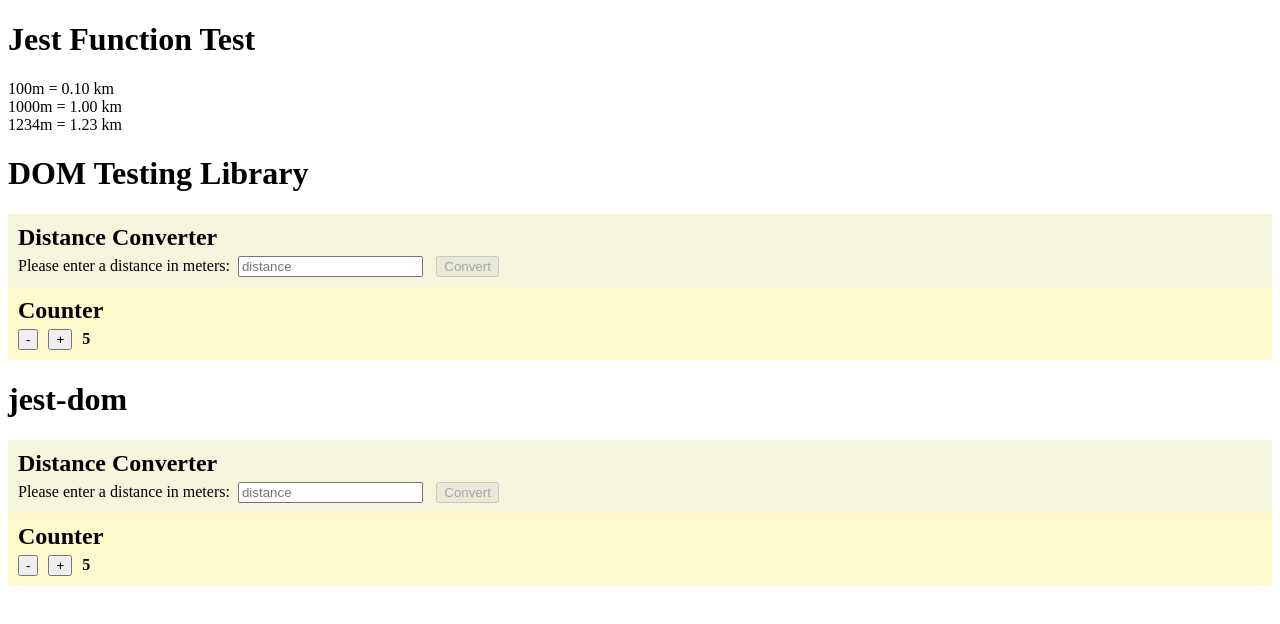
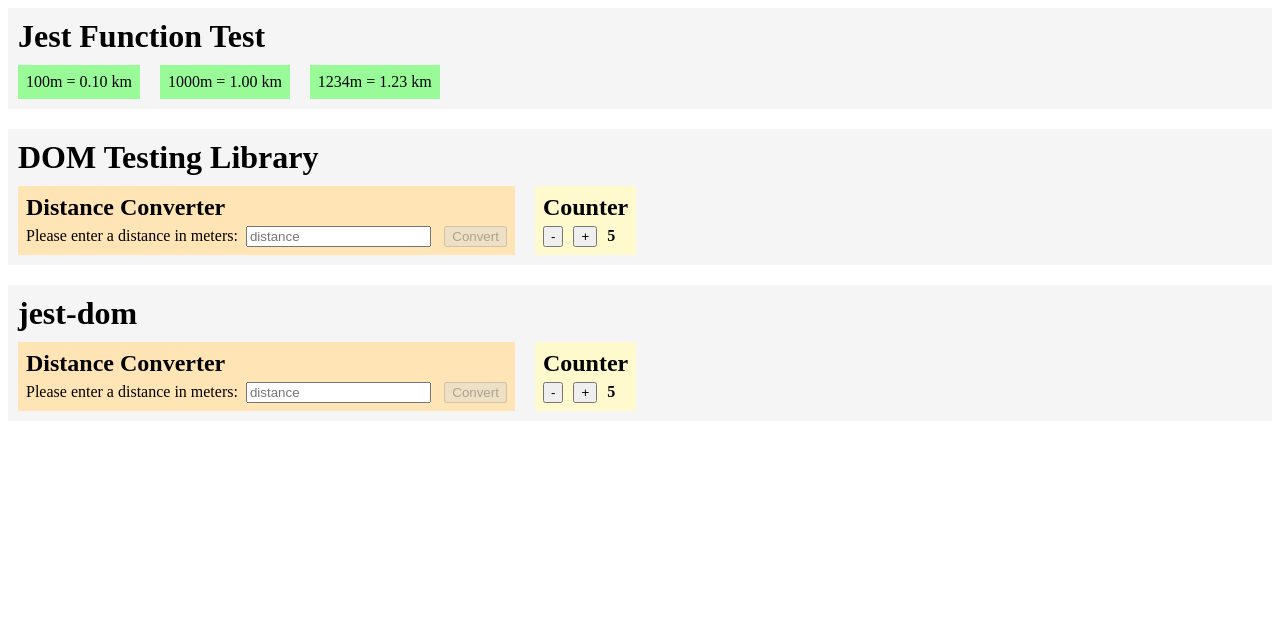
Before and after one commit to Toxe/react-testing, a React (Create React App) app: page / in a window 1280 px wide. Shown: the top 624 px of the page. Built offline with nearby package versions, Linux system fonts and the light colour scheme.

Commit message:
Improve styling and layout

```diff
--- a/src/Components/Counter.js
+++ b/src/Components/Counter.js
@@ -1,17 +1,11 @@
 import React, { useState } from "react";
 import styled from "styled-components";
+import TestComponent from "./TestComponent";
 
-const StyledCounter = styled.div`
-    padding: 10px;
-    background-color: lemonchiffon;
-`;
-const Title = styled.h2`
-    margin-top: 0px;
-    margin-bottom: 5px;
-`;
 const Button = styled.button`
     margin-right: 10px;
 `;
+
 const Value = styled.span`
     font-weight: bold;
 `;
@@ -20,13 +14,10 @@
     const [counter, setCounter] = useState(5);
 
     return (
-        <StyledCounter>
-            <Title>Counter</Title>
-            <div>
-                <Button onClick={() => setCounter(counter - 1)}>-</Button>
-                <Button onClick={() => setCounter(counter + 1)}>+</Button>
-                <Value>{counter}</Value>
-            </div>
-        </StyledCounter>
+        <TestComponent title="Counter" color="lemonchiffon">
+            <Button onClick={() => setCounter(counter - 1)}>-</Button>
+            <Button onClick={() => setCounter(counter + 1)}>+</Button>
+            <Value>{counter}</Value>
+        </TestComponent>
     );
 }
--- a/src/Components/DistanceConverter.js
+++ b/src/Components/DistanceConverter.js
@@ -1,23 +1,16 @@
 import React, { useState } from "react";
 import styled from "styled-components";
+import TestComponent from "./TestComponent";
 import { formatDistance } from "../utils/formatDistance";
 
-const StyledDistanceConverter = styled.div`
-    padding: 10px;
-    background-color: beige;
-`;
-const Title = styled.h2`
-    margin-top: 0px;
-    margin-bottom: 5px;
-`;
-const Label = styled.label``;
 const Span = styled.span`
     margin-right: 0.5em;
 `;
-const TextField = styled.input``;
+
 const Button = styled.button`
     margin-left: 1em;
 `;
+
 const Result = styled.div`
     font-weight: bold;
 `;
@@ -36,26 +29,23 @@
     };
 
     return (
-        <StyledDistanceConverter>
-            <Title>Distance Converter</Title>
+        <TestComponent title="Distance Converter" color="moccasin">
             <form>
-                <div>
-                    <Label>
+                <label>
                     <Span>Please enter a distance in meters:</Span>
-                        <TextField
+                    <input
                         type="text"
                         name="distance"
                         placeholder="distance"
                         value={distance}
                         onChange={changeDistance}
                     />
-                    </Label>
+                </label>
                 <Button type="submit" onClick={handleClick} disabled={distance === ""}>
                     Convert
                 </Button>
-                </div>
                 {result && <Result>Result: {result}</Result>}
             </form>
-        </StyledDistanceConverter>
+        </TestComponent>
     );
 }
--- /dev/null
+++ b/src/Components/TestComponent.js
@@ -0,0 +1,21 @@
+import React from "react";
+import styled from "styled-components";
+
+const Div = styled.div`
+    background-color: ${(props) => (props.color ? props.color : "white")};
+    padding: 8px;
+    margin-right: 20px;
+`;
+
+const Title = styled.h2`
+    margin: 0 0 5px 0;
+`;
+
+export default function TestComponent({ title, color, children }) {
+    return (
+        <Div color={color}>
+            {title && <Title>{title}</Title>}
+            {children}
+        </Div>
+    );
+}
--- /dev/null
+++ b/src/Components/TestContainer.js
@@ -0,0 +1,25 @@
+import React from "react";
+import styled from "styled-components";
+
+const Div = styled.div`
+    background-color: whitesmoke;
+    margin: 0 0 20px 0;
+    padding: 10px;
+`;
+
+const Title = styled.h1`
+    margin: 0 0 10px 0;
+`;
+
+const Flexbox = styled.div`
+    display: flex;
+`;
+
+export default function TestContainer({ title, children }) {
+    return (
+        <Div>
+            <Title>{title}</Title>
+            <Flexbox>{children}</Flexbox>
+        </Div>
+    );
+}
--- a/src/Tests/DOMTestingLibrary/DOMTestingLibrary.js
+++ b/src/Tests/DOMTestingLibrary/DOMTestingLibrary.js
@@ -1,13 +1,13 @@
 import React from "react";
+import TestContainer from "../../Components/TestContainer";
 import DistanceConverter from "../../Components/DistanceConverter";
 import Counter from "../../Components/Counter";
 
 export default function DOMTestingLibrary() {
     return (
-        <div>
-            <h1>DOM Testing Library</h1>
+        <TestContainer title="DOM Testing Library">
             <DistanceConverter />
             <Counter />
-        </div>
+        </TestContainer>
     );
 }
--- a/src/Tests/JestDOM/JestDOM.js
+++ b/src/Tests/JestDOM/JestDOM.js
@@ -1,13 +1,13 @@
 import React from "react";
+import TestContainer from "../../Components/TestContainer";
 import DistanceConverter from "../../Components/DistanceConverter";
 import Counter from "../../Components/Counter";
 
 export default function JestDOM() {
     return (
-        <div>
-            <h1>jest-dom</h1>
+        <TestContainer title="jest-dom">
             <DistanceConverter />
             <Counter />
-        </div>
+        </TestContainer>
     );
 }
--- a/src/Tests/JestFunctionTest/JestFunctionTest.js
+++ b/src/Tests/JestFunctionTest/JestFunctionTest.js
@@ -1,13 +1,14 @@
 import React from "react";
+import TestContainer from "../../Components/TestContainer";
+import TestComponent from "../../Components/TestComponent";
 import { formatDistance } from "../../utils/formatDistance";
 
 export default function JestFunctionTest() {
     return (
-        <div>
-            <h1>Jest Function Test</h1>
-            <div>100m = {formatDistance(100)}</div>
-            <div>1000m = {formatDistance(1000)}</div>
-            <div>1234m = {formatDistance(1234)}</div>
-        </div>
+        <TestContainer title="Jest Function Test">
+            <TestComponent color="palegreen">100m = {formatDistance(100)}</TestComponent>
+            <TestComponent color="palegreen">1000m = {formatDistance(1000)}</TestComponent>
+            <TestComponent color="palegreen">1234m = {formatDistance(1234)}</TestComponent>
+        </TestContainer>
     );
 }
```
Lines whose indentation alone changed are shown as unchanged.
